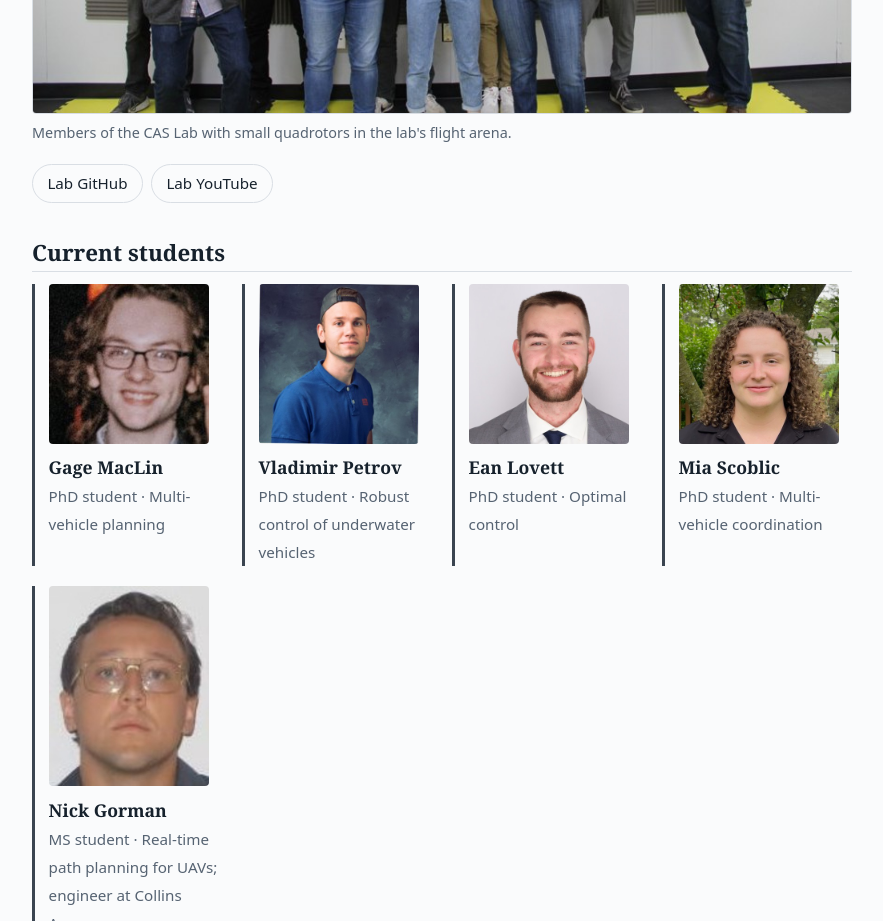
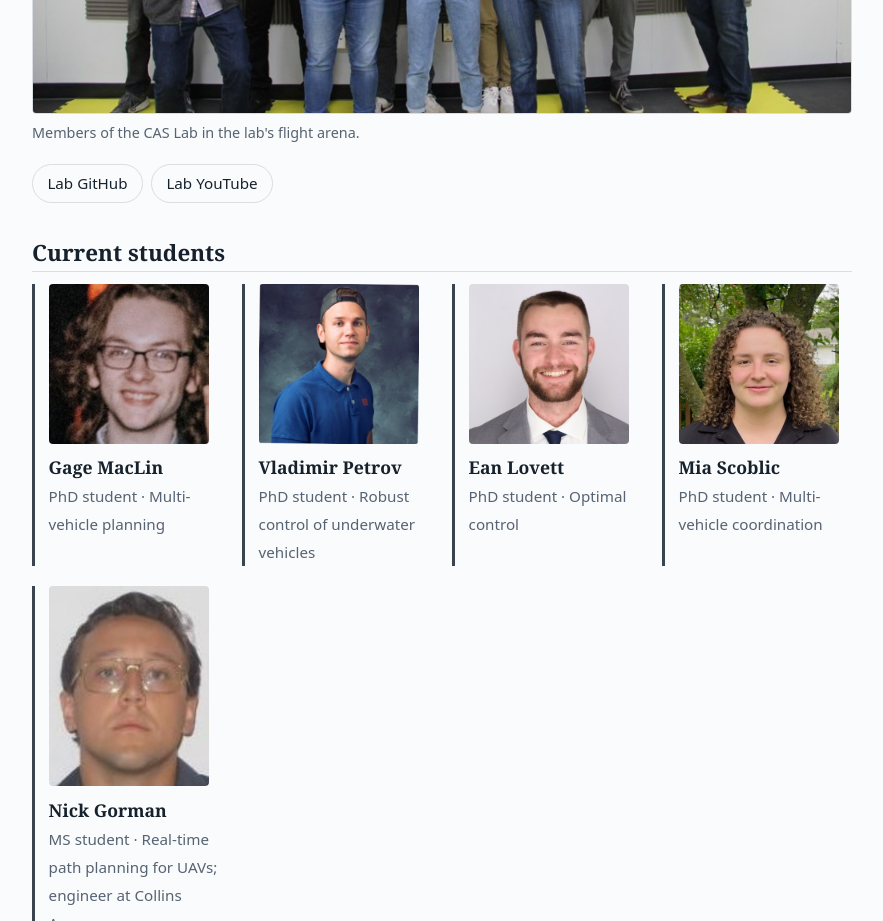
Before and after one commit to venanziocichella/venanziocichella.github.io, a plain HTML site: page lab.html in a window 1280 px wide. Shown: the part 880-1801 px from the top of the page, without its empty margins (198-1081 px from the left). Drawn offline with Linux system fonts and the light colour scheme.

Commit message:
Update Lab photo caption
Co-Authored-By: Claude Sonnet 5.5 <noreply@anthropic.com>
Claude-Session: https://claude.ai/code/session_01SBTLbFvs9bN56vJnpsaY42

```diff
--- a/lab.html
+++ b/lab.html
@@ -39,7 +39,7 @@
 
     <figure>
       <img src="images/cas-lab-group.jpg" alt="Eleven members of the CAS Lab standing in front of a black and gold acoustic-foam wall, each holding a small quadrotor drone" width="882" height="588">
-      <figcaption>Members of the CAS Lab with small quadrotors in the lab's flight arena.</figcaption>
+      <figcaption>Members of the CAS Lab in the lab's flight arena.</figcaption>
     </figure>
 
     <ul class="linkrow">
```
